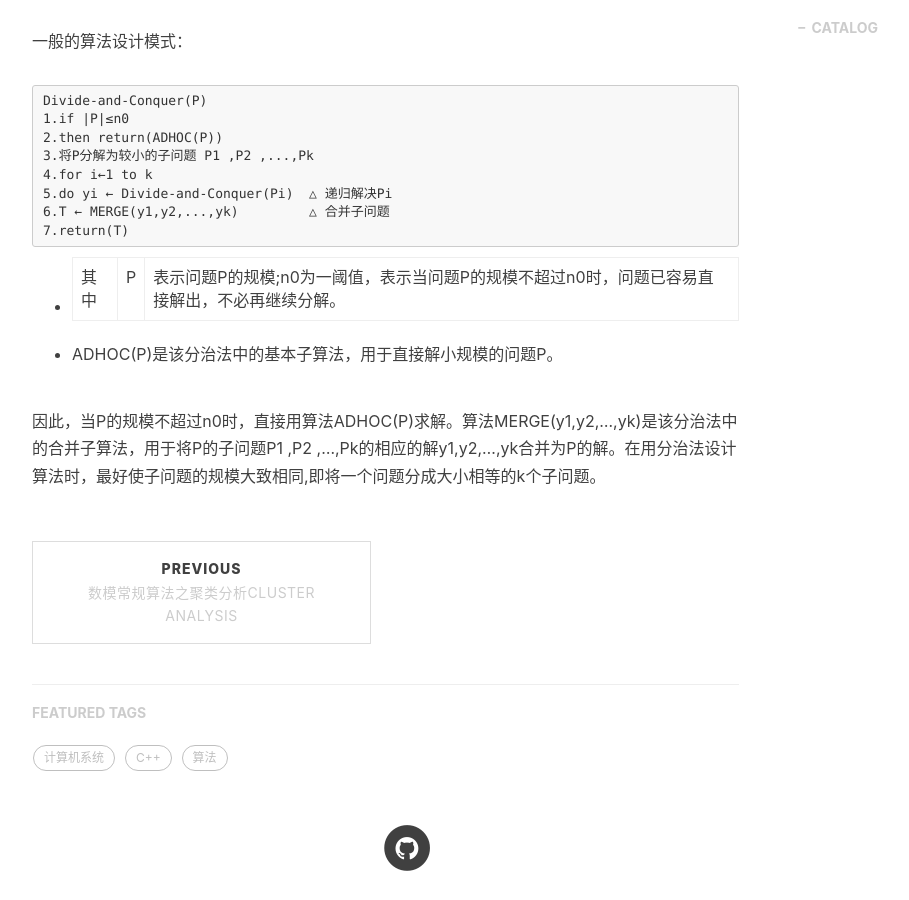
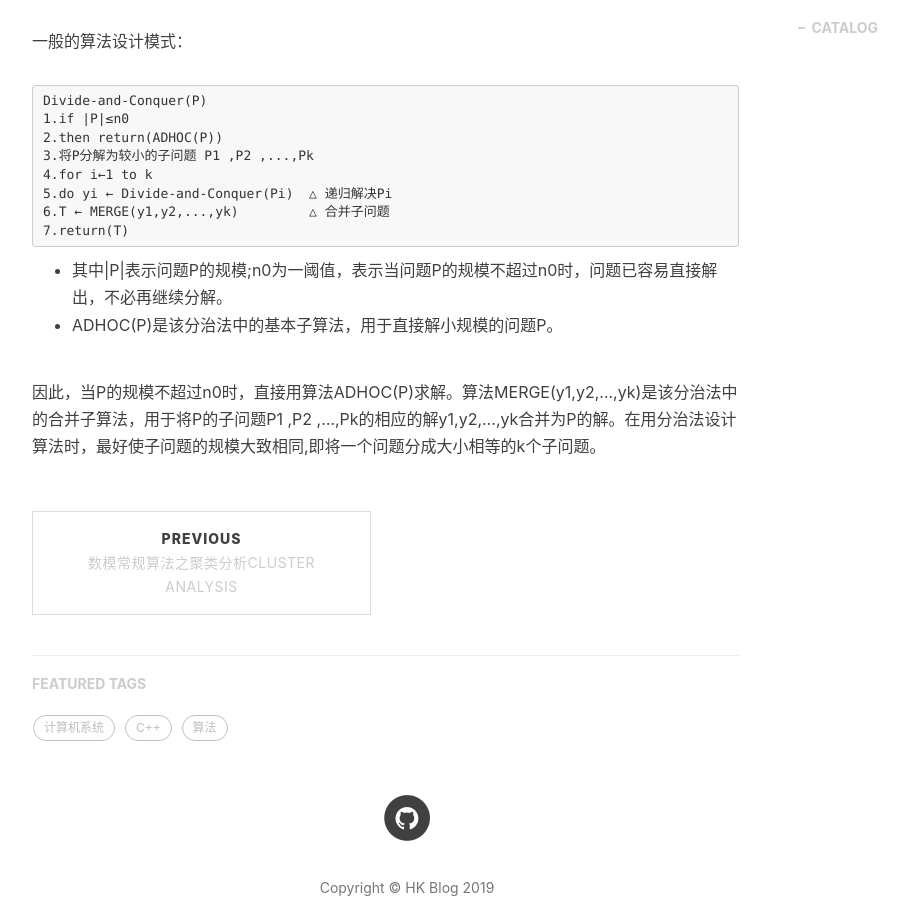
Before and after one commit to Hkaren78/Hkaren78.github.io, a Jekyll site: the page built from _posts/2019-03-21-fenzhisuanfa.md, in a window 1280 px wide and 900 px high, scrolled down 1798 px. Shown: the whole window, without its empty margins (233-1142 px from the left). Built offline with Jekyll 4.4.1, drawn with Linux system fonts in a browser that asks for light colours; nearby versions of some CDN libraries; comment, search, counter and statistics services are not loaded; grey boxes are pictures that could not be loaded.

```diff
--- a/_posts/2019-03-21-fenzhisuanfa.md
+++ b/_posts/2019-03-21-fenzhisuanfa.md
@@ -51,7 +51,7 @@ tags:
 	6.T ← MERGE(y1,y2,...,yk)         △ 合并子问题
 	7.return(T)
 
-- 其中|P|表示问题P的规模;n0为一阈值，表示当问题P的规模不超过n0时，问题已容易直接解出，不必再继续分解。
+- 其中\|P\|表示问题P的规模;n0为一阈值，表示当问题P的规模不超过n0时，问题已容易直接解出，不必再继续分解。
 - ADHOC(P)是该分治法中的基本子算法，用于直接解小规模的问题P。
 
 因此，当P的规模不超过n0时，直接用算法ADHOC(P)求解。算法MERGE(y1,y2,...,yk)是该分治法中的合并子算法，用于将P的子问题P1 ,P2 ,...,Pk的相应的解y1,y2,...,yk合并为P的解。在用分治法设计算法时，最好使子问题的规模大致相同,即将一个问题分成大小相等的k个子问题。
```
